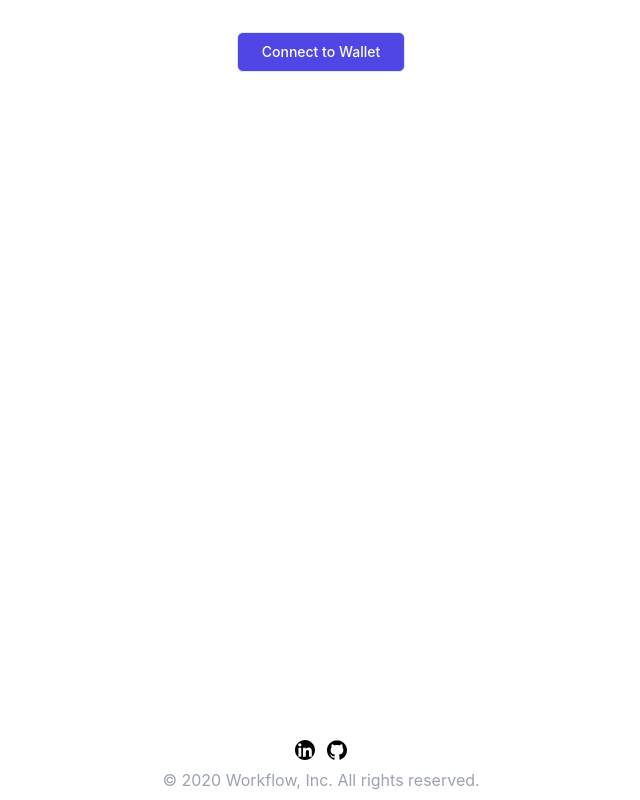
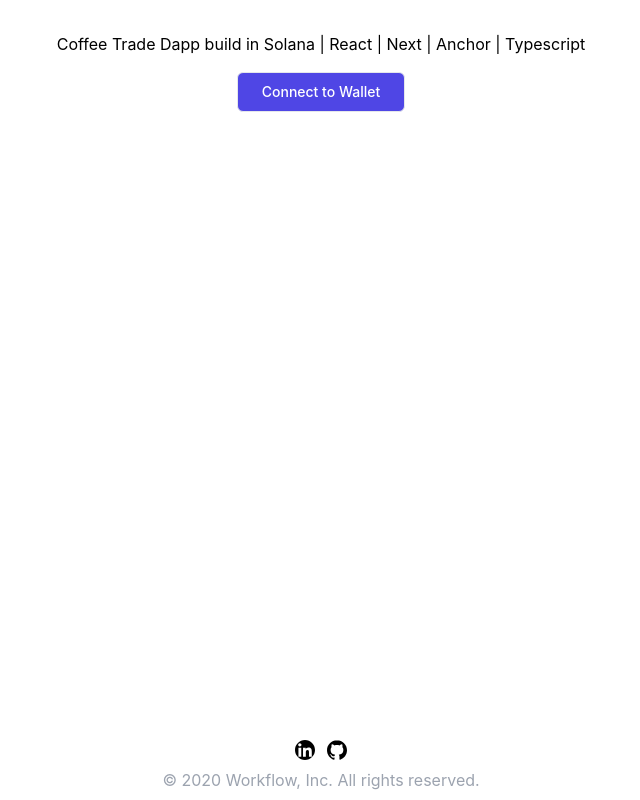
Before and after one commit to annasudol/fair-trade-coffe-dapp, a Next.js app in the folder app/: page / in a window 1280 px wide. Shown: the whole page, without its empty margins (319-959 px from the left). Built offline with nearby package versions, Linux system fonts and the light colour scheme; what @solana/web3.js would draw is missing.

Commit message:
stsyles app

```diff
--- a/app/src/components/header/index.tsx
+++ b/app/src/components/header/index.tsx
@@ -1,4 +1,5 @@
 import { Button, ConnectWallet, SelectForm } from "@components";
+import { appConfig } from "@config/appConfig";
 import { Role } from "@types";
 import { notify, truncateAddress } from "@utils";
 import * as React from "react";
@@ -27,13 +28,14 @@ export const Header: React.FunctionComponent<Props> = ({ walletAddress, connectW
   };
   return (
     <header className="pt-8 flex flex-col items-center">
+      <h1 className="text-black pb-4">{appConfig.description}</h1>
       {!walletAddress ? (
         <ConnectWallet onClick={connectWallet} />
       ) : (
         <>
-          <h3 className="font-bold text-gray-600 capitalize">Connected: @{truncateAddress(walletAddress)}</h3>
+          <h3 className="font-bold text-xl text-gray-600 uppercase">Connected: @{truncateAddress(walletAddress)}</h3>
           {user === undefined && (
-            <div className="mt-16">
+            <div className="mt-12">
               <svg className="animate-spin h-12 w-12 text-white mr-1" viewBox="0 0 24 24">
                 <path d="M12,4V2A10,10 0 0,0 2,12H4A8,8 0 0,1 12,4Z" fill="#1d4ed8" />
               </svg>
--- a/app/src/components/main/index.tsx
+++ b/app/src/components/main/index.tsx
@@ -27,7 +27,6 @@ export const Main = () => {
   };
   return (
     <main>
-      <div>
       {user?.role === Role.farmer && <RegisterTradeForm onSubmit={onHarvestCoffee} />}
       <div className="grid sm:grid-cols-3 sm:gap-1.5 md:grid-cols-4 mb-22">
         {user && tradeList?.length === 0 ? (
@@ -38,7 +37,6 @@ export const Main = () => {
           ))
         )}
       </div>
-      </div>
     </main>
   );
 };
--- a/app/src/config/appConfig.js
+++ b/app/src/config/appConfig.js
@@ -1,7 +1,7 @@
 export const appConfig = {
-  site_name: "Solana starter kit | React | Next | Anchor | Typescript",
-  title: "Solana kit starter with React",
-  description: "Learn build dapp applications in Solana with React and Anchor",
+  site_name: "Solana Coffee Trade Dapp | React | Next | Anchor | Typescript",
+  title: "Coffee Trade Dapp",
+  description: "Coffee Trade Dapp build in Solana | React | Next | Anchor | Typescript",
   name: "Anna Sudol",
   gitHub: "https://github.com/ankaszatanka",
   linkedlin: "https://www.linkedin.com/in/anna-s-09a804201/",
--- a/app/styles/globals.css
+++ b/app/styles/globals.css
@@ -18,3 +18,8 @@ a {
 * {
   box-sizing: border-box;
 }
+
+
+main {
+  min-height: 600px;
+}
```
Lines whose indentation alone changed are shown as unchanged.
